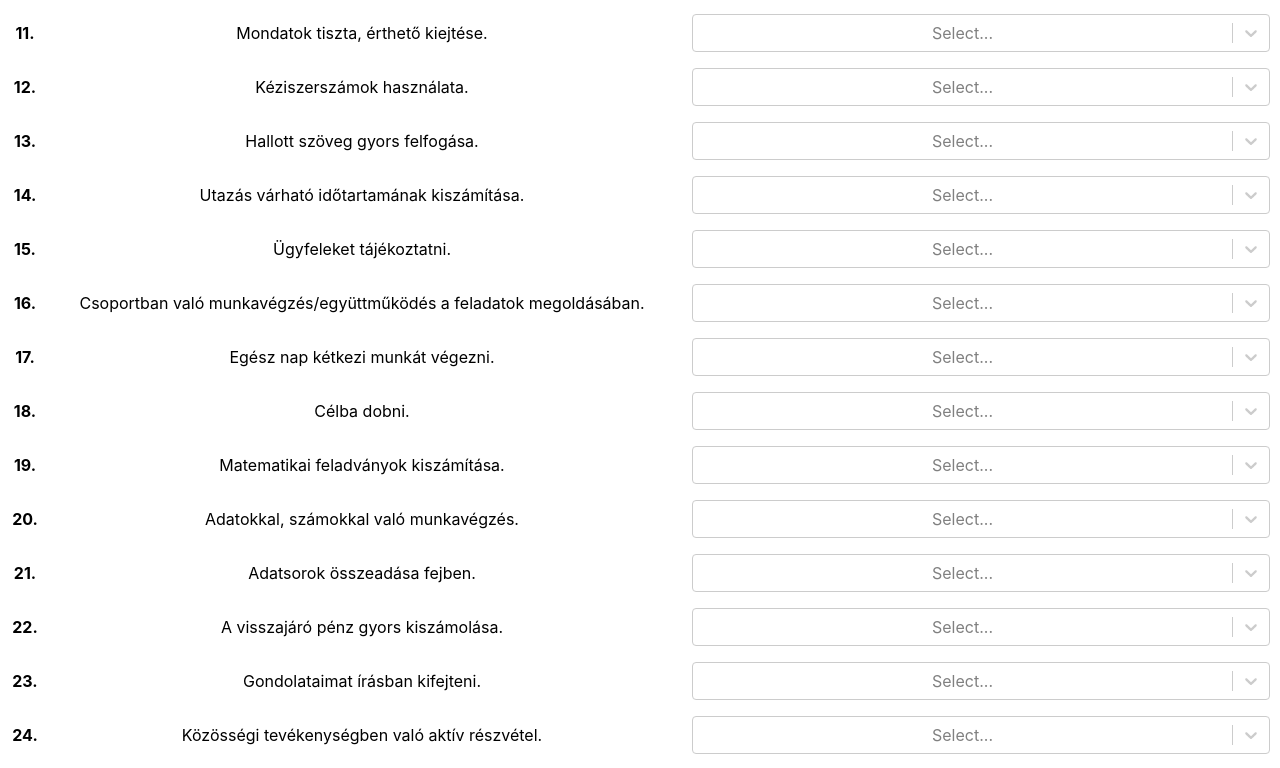
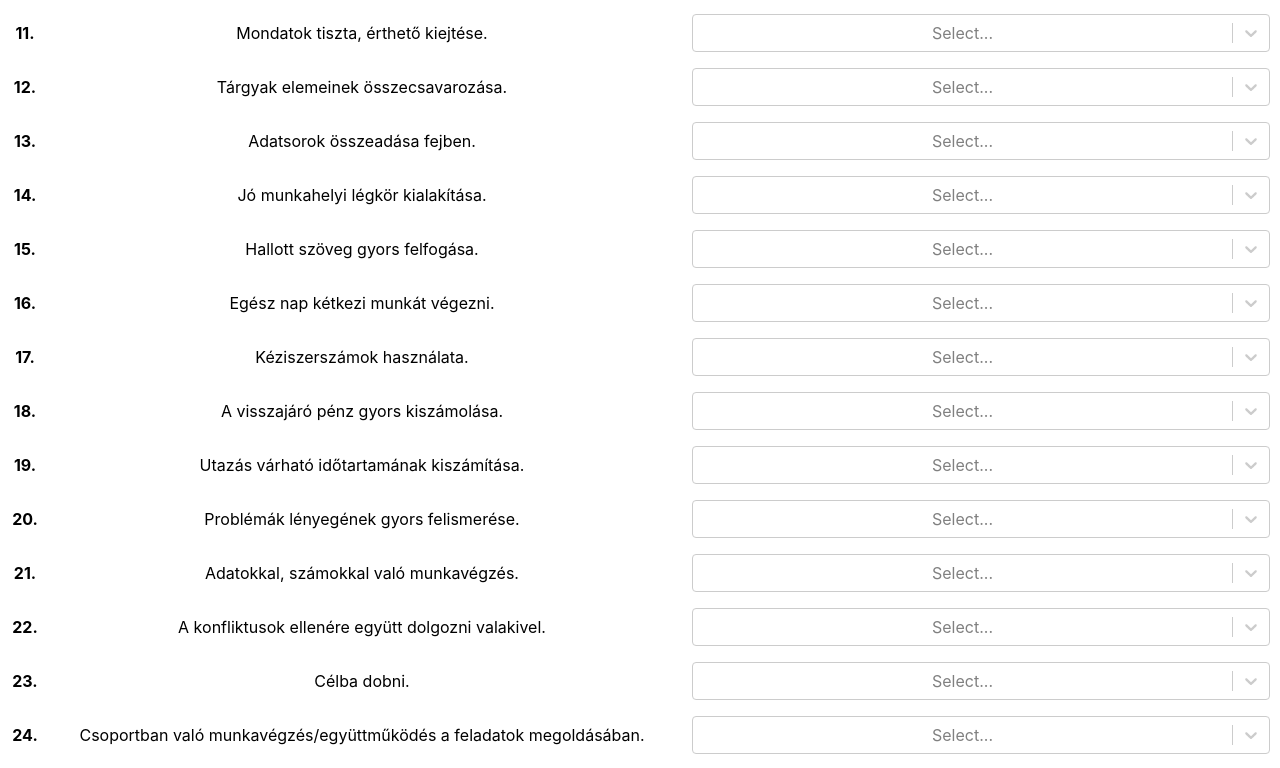
Before and after one commit to nahajia/proba_08_27_netlify_react, a React (Create React App) app: page / in a window 1280 px wide. Shown: the part 696-1464 px from the top of the page. Built offline with nearby package versions, Linux system fonts and the light colour scheme.

Commit message:
palyaor remelem jo

```diff
--- a/src/App.js
+++ b/src/App.js
@@ -47,7 +47,7 @@ function App() {
   const [tombKevert, setTombKevert] = useState([]);
 
   useEffect(() => {
-    let tombSeged=tomb;
+    let tombSeged=[...tomb];
     for (let i = 0; i < 100; i++) {
       let rnd1=Math.floor(Math.random() * tombSeged.length)
       let rnd2=Math.floor(Math.random() * tombSeged.length)
@@ -57,7 +57,9 @@ function App() {
 
     }
     setTombKevert(tombSeged)
-  }, []);
+     // <<< Ez a sor tiltja le az ESLint figyelmeztetést a következő sorra
+  // eslint-disable-next-line react-hooks/exhaustive-deps
+  },[]);
 
   return (
     <div className="App">
```
